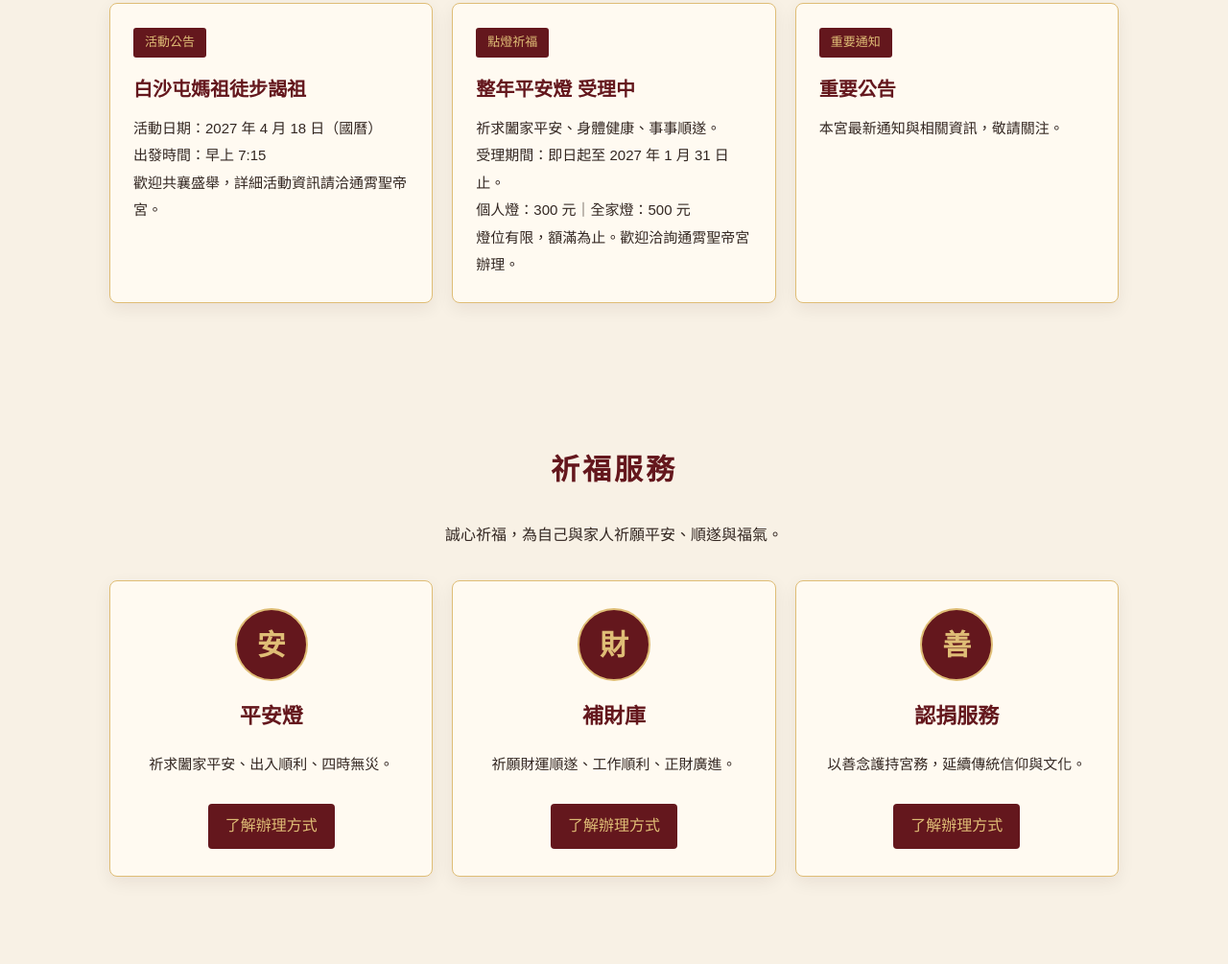
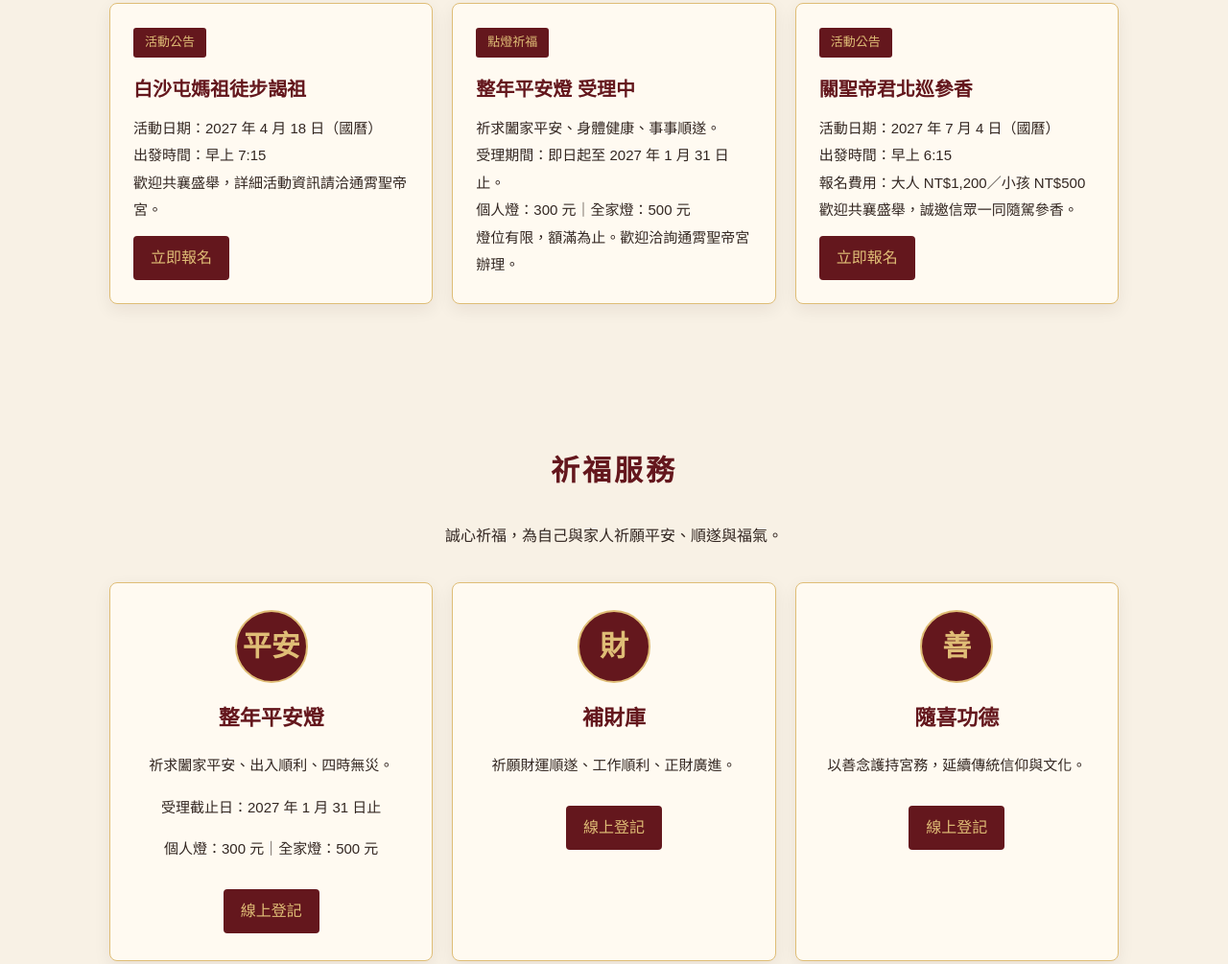
Before and after one commit to tsdt0510/tongxiao-shengdi-temple, a plain HTML site: page index.html in a window 1280 px wide. Shown: the part 2747-3752 px from the top of the page at 96% size. Drawn offline with Linux system fonts and the light colour scheme.

Commit message:
Add files via upload

```diff
--- a/index.html
+++ b/index.html
@@ -12,6 +12,7 @@
         content="通霄聖帝宮官方網站，介紹宮廟文化、神尊、最新消息與祈福服務。">
   <link rel="stylesheet" href="style.css">
 <script src="script.js" defer></script>
+<link rel="icon" type="image/png" href="images/temple-icon.png">
 </head>
 <body>
 <header class="site-header">
@@ -145,6 +146,7 @@
 <p>活動日期：2027 年 4 月 18 日（國曆）</p>
 <p>出發時間：早上 7:15</p>
 <p>歡迎共襄盛舉，詳細活動資訊請洽通霄聖帝宮。</p>
+<a class="service-link" href="https://docs.google.com/forms/d/e/1FAIpQLSdCZxqOGkEJnr7_BXpXmZsABm_CFXkyuKm4-tGCaj5noMu4QQ/viewform" target="_blank" rel="noopener noreferrer">立即報名</a>
 </article>
 
 <article class="news-card">
@@ -156,9 +158,15 @@
   <p>燈位有限，額滿為止。歡迎洽詢通霄聖帝宮辦理。</p>
 </article>
 <article class="news-card">
-  <div class="news-label">重要通知</div>
- <h3>重要公告</h3>
- <p>本宮最新通知與相關資訊，敬請關注。</p>
+
+<div class="news-label">活動公告</div>
+<h3>關聖帝君北巡參香</h3>
+<p>活動日期：2027 年 7 月 4 日（國曆）</p>
+<p>出發時間：早上 6:15</p>
+<p>報名費用：大人 NT$1,200／小孩 NT$500</p>
+<p>歡迎共襄盛舉，誠邀信眾一同隨駕參香。</p>
+<a class="service-link" href="https://docs.google.com/forms/d/e/1FAIpQLScVmtYSLopM9htM361aIzWKU8frOALxQNET8dNdwzc1aUi2vg/viewform" target="_blank" rel="noopener noreferrer">立即報名</a>
+
 </article>
 
   </div>
@@ -174,10 +182,12 @@
 
   <div class="service-grid">
     <article class="service-card">
-      <div class="service-icon">安</div>
-      <h3>平安燈</h3>
+      <div class="service-icon">平安</div>
+    <h3>整年平安燈</h3>
     <p>祈求闔家平安、出入順利、四時無災。</p>
-<a class="service-link" href="https://lin.ee/9SbUCT9" target="_blank" rel="noopener noreferrer">了解辦理方式</a>
+    <p>受理截止日：2027 年 1 月 31 日止</p>
+     <p>個人燈：300 元｜全家燈：500 元</p>
+<a class="service-link" href="https://lin.ee/9SbUCT9" target="_blank" rel="noopener noreferrer">線上登記</a>
 
     </article>
 
@@ -185,15 +195,15 @@
       <div class="service-icon">財</div>
       <h3>補財庫</h3>
       <p>祈願財運順遂、工作順利、正財廣進。</p>
-<a class="service-link" href="https://lin.ee/9SbUCT9" target="_blank" rel="noopener noreferrer">了解辦理方式</a>
+<a class="service-link" href="https://lin.ee/9SbUCT9" target="_blank" rel="noopener noreferrer">線上登記</a>
 
     </article>
 
     <article class="service-card">
       <div class="service-icon">善</div>
-      <h3>認捐服務</h3>
+      <h3>隨喜功德</h3>
       <p>以善念護持宮務，延續傳統信仰與文化。</p>
-<a class="service-link" href="https://lin.ee/9SbUCT9" target="_blank" rel="noopener noreferrer">了解辦理方式</a>
+<a class="service-link" href="https://lin.ee/9SbUCT9" target="_blank" rel="noopener noreferrer">線上登記</a>
 
     </article>
   </div>
```
Lines whose indentation alone changed are shown as unchanged.
